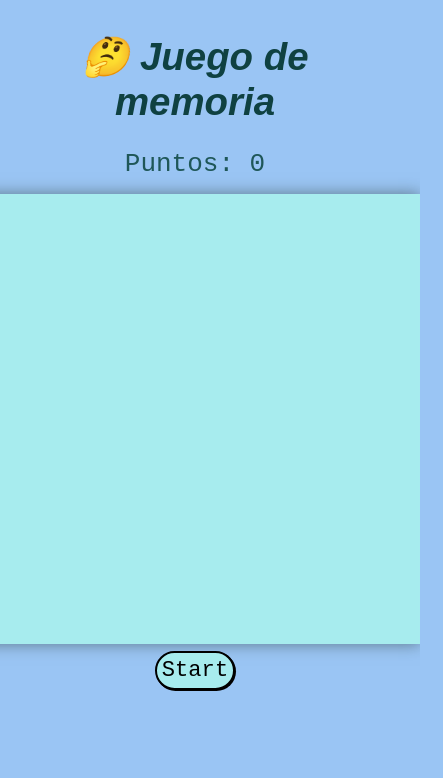
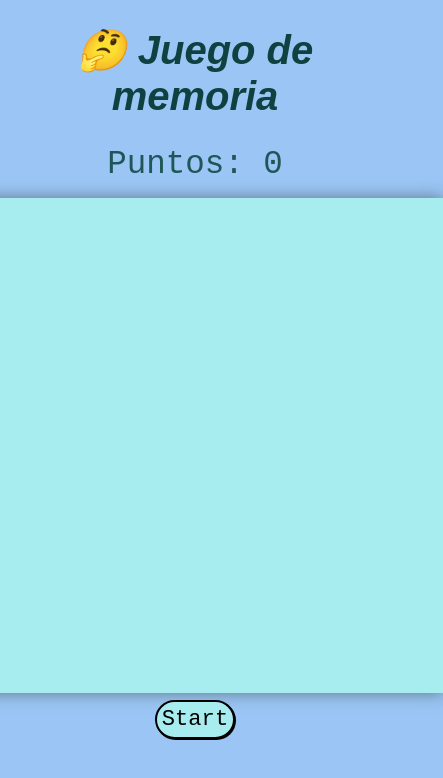
Before and after one commit to Brajah9/Juego-de-memoria, a plain HTML site: page index.html in a window 390 px wide. Shown: the whole page, 443 px wide, since content can reach past the window. Drawn offline with Linux system fonts and the light colour scheme.

Commit message:
arreglando responsive

```diff
--- a/index.html
+++ b/index.html
@@ -8,10 +8,9 @@
         <title>Juego de memoria</title>
     </head>
     <body>
-        <main>
+        <h1 class="titulo"><span>🤔</span> Juego de memoria</h1>
+        <span class="alerta">Puntos: 0</span>
         <div class="contenedor">
-        <h1><span>🤔</span> Juego de memoria</h1>
-        <span class="alerta">Puntos: 0</span>
         <div class="box-cont">
         <div id="0" class="box"></div>
         <div id="1" class="box"></div>
@@ -23,9 +22,9 @@
         <div id="7" class="box"></div>
         <div id="8" class="box"></div>
     </div>
+
     <button class="start">Start</button>
-
-    </div>
+        </div>
     </main>
     <script src="scripts.js"></script>
     </body>
--- a/style.css
+++ b/style.css
@@ -1,5 +1,7 @@
 body,html {
     background: #9AC5F4;
+    padding: 0;
+    margin: 0;
 }
 
 h1 {
@@ -76,8 +78,33 @@ h1 {
 }
 
 .alerta {
+    display: flex;
+    justify-content: center;
     font-family: monospace;
     padding-bottom: 15px;
     font-size: 2em;
     color: #1f5758;
 }
+
+
+
+@media (max-width: 600px) {
+    .titulo {
+      font-size: 2.5em;
+    }
+
+    .alerta {
+        font-size: 2.5em;
+    }
+
+    .box-cont {
+        grid-template-columns: repeat(3,1fr);
+        grid-row: repeat(3,1fr);
+    }
+
+    .box {
+        height: 165px;
+        width: 165px;
+        background: #A7ECEE;
+    }
+}
```
